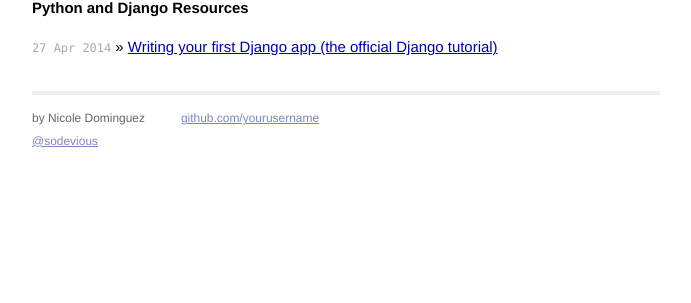
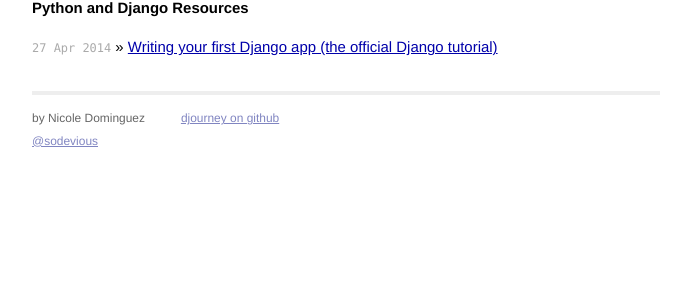
Before and after one commit to sodevious/djourney, a Jekyll site: the page built from index.html, in a window 1280 px wide. Shown: the part 217-520 px from the top of the page, without its empty margins (294-985 px from the left). Built offline with Jekyll 4.4.1, drawn with Linux system fonts in a browser that asks for light colours; Markdown is read by kramdown in place of the engine named in the settings.

Commit message:
Add github links

```diff
--- a/_layouts/default.html
+++ b/_layouts/default.html
@@ -33,7 +33,7 @@
             </div>
             <div class="contact">
               <p>
-                <a href="https://github.com/yourusername">github.com/yourusername</a><br />
+                <a href="https://github.com/sodevious/djourney">djourney on github</a><br />
               </p>
             </div>
           </div>
--- a/soon/index.html
+++ b/soon/index.html
@@ -14,4 +14,4 @@
 
 <br />
 
-<a href="#">Make a suggestion</a>
+<a href="https://github.com/sodevious/djourney/issues">Make a suggestion</a>
```
Also changed, not shown: 3 other files.
